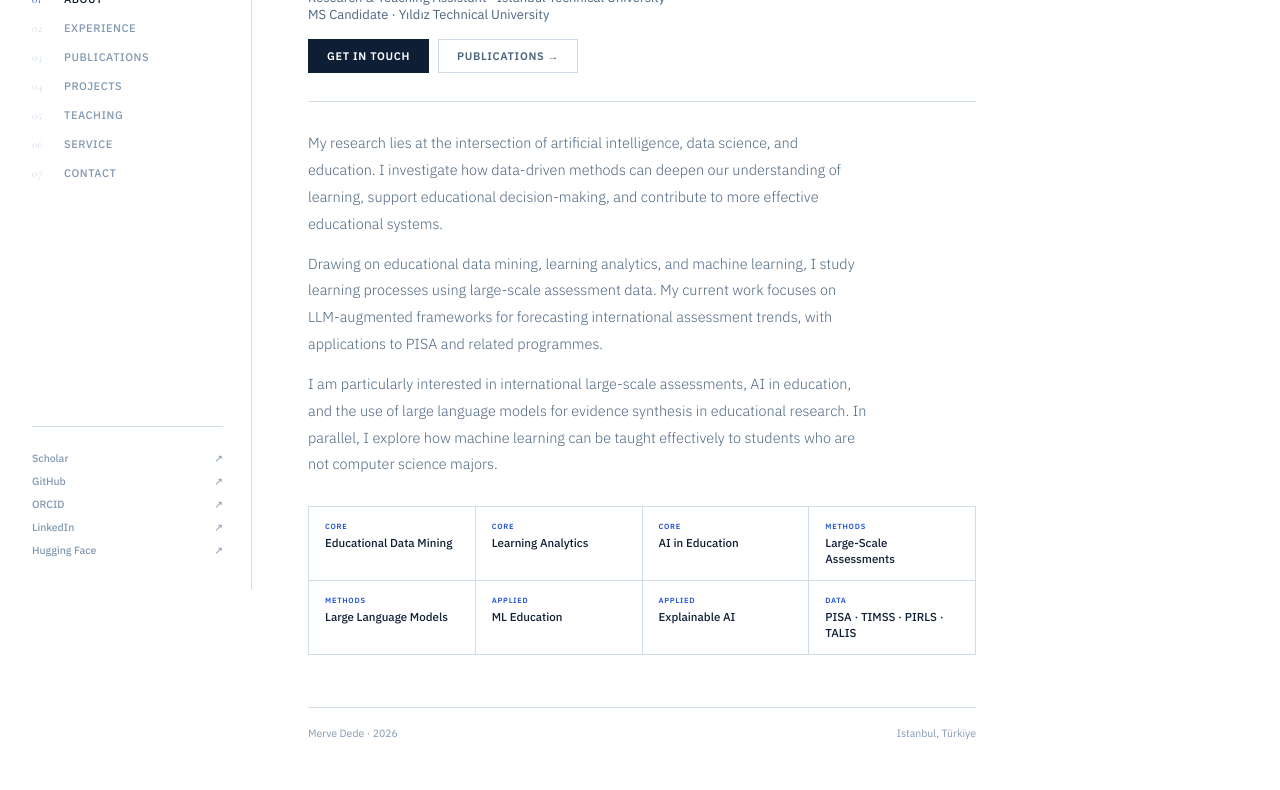
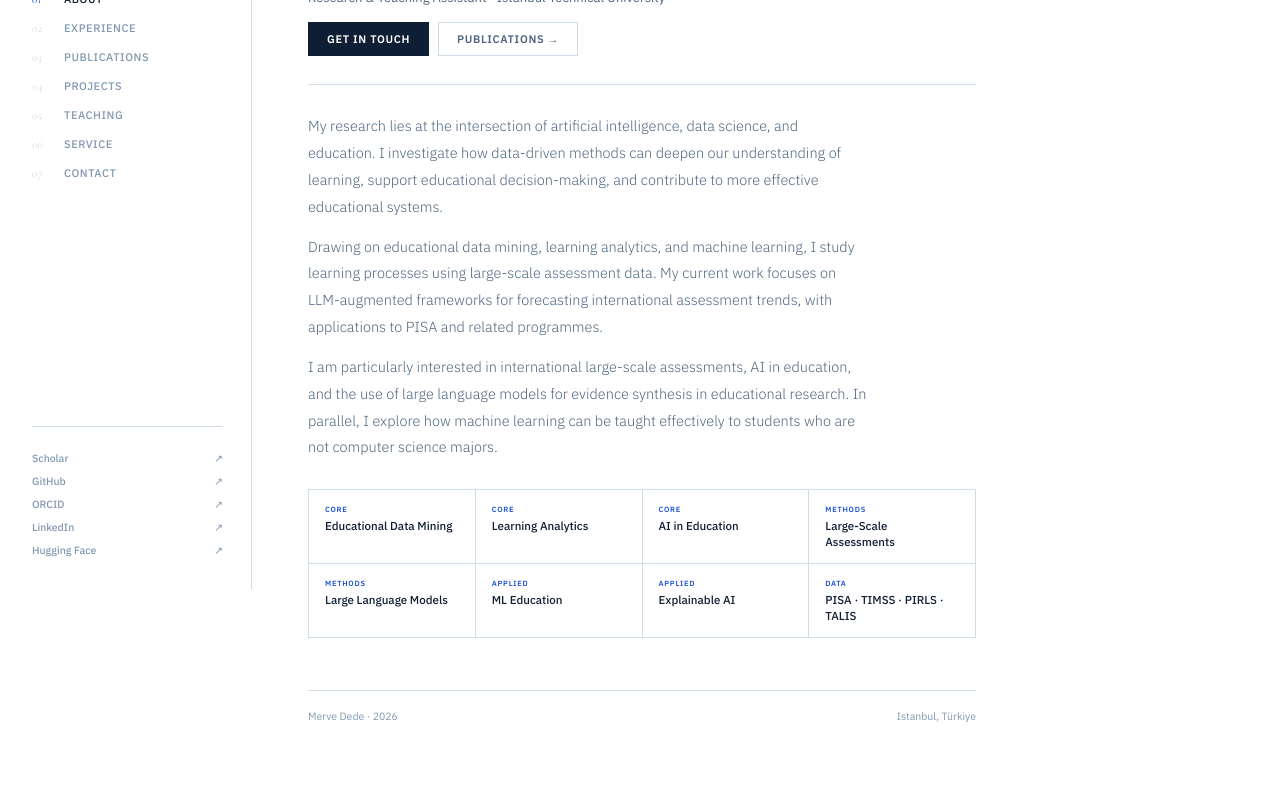
Before and after one commit to dedemerve/dedemerve.github.io, a plain HTML site: page index.html in a window 1280 px wide. Shown: the part 211-1001 px from the top of the page. Drawn offline with nearby package versions, Linux system fonts and the light colour scheme.

Commit message:
remove MS Candidate line from about panel
Co-Authored-By: Claude Sonnet 4.6 <noreply@anthropic.com>
Claude-Session: https://claude.ai/code/session_01Qxntx22AKhZFPi4JxWuVfa

```diff
--- a/index.html
+++ b/index.html
@@ -301,7 +301,7 @@ footer{margin-top:52px;padding-top:18px;border-top:1px solid var(--rule);font-si
       <div class="panel active" id="page-about">
         <div class="about-intro">
           <h1 class="about-name">Merve<br>Dede</h1>
-          <p class="about-pos">Research &amp; Teaching Assistant · Istanbul Technical University<br>MS Candidate · Yıldız Technical University</p>
+          <p class="about-pos">Research &amp; Teaching Assistant · Istanbul Technical University</p>
           <div class="about-cta">
             <a onclick="showPage('contact', document.querySelector('#snav a:nth-child(7) a'))" class="btn btn-s" style="cursor:pointer">Get in touch</a>
             <a onclick="showPage('publications', document.querySelector('#snav li:nth-child(3) a'))" class="btn btn-g" style="cursor:pointer">Publications →</a>
```
